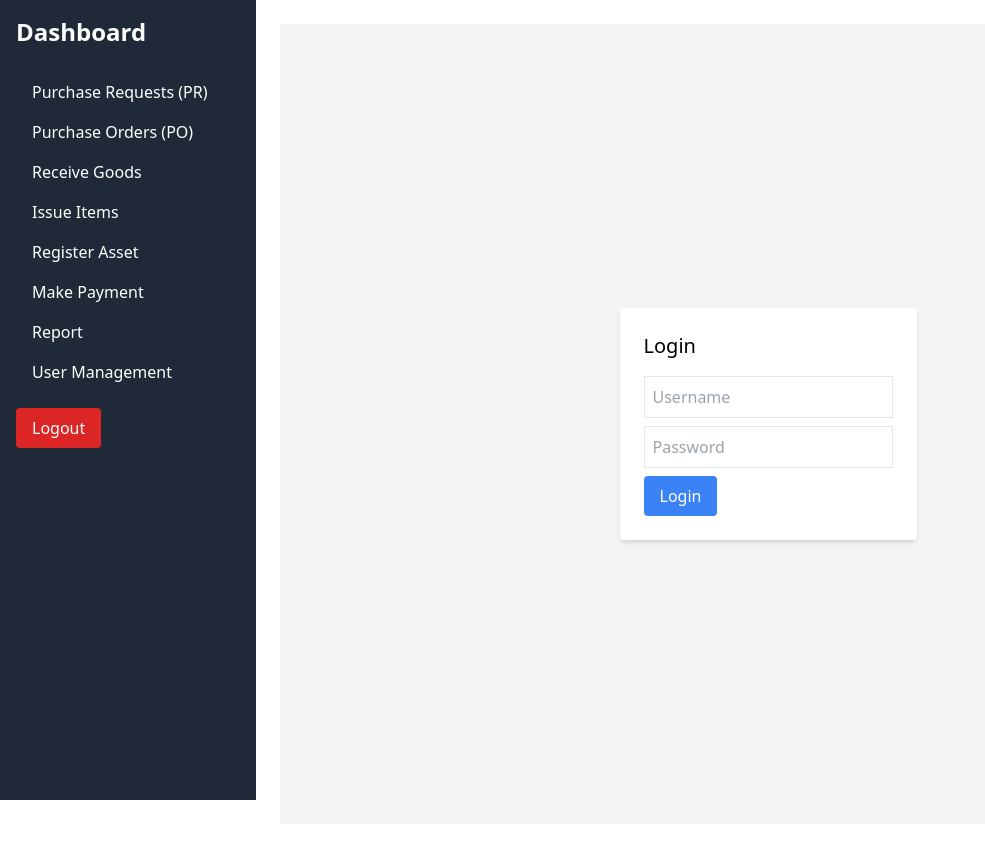
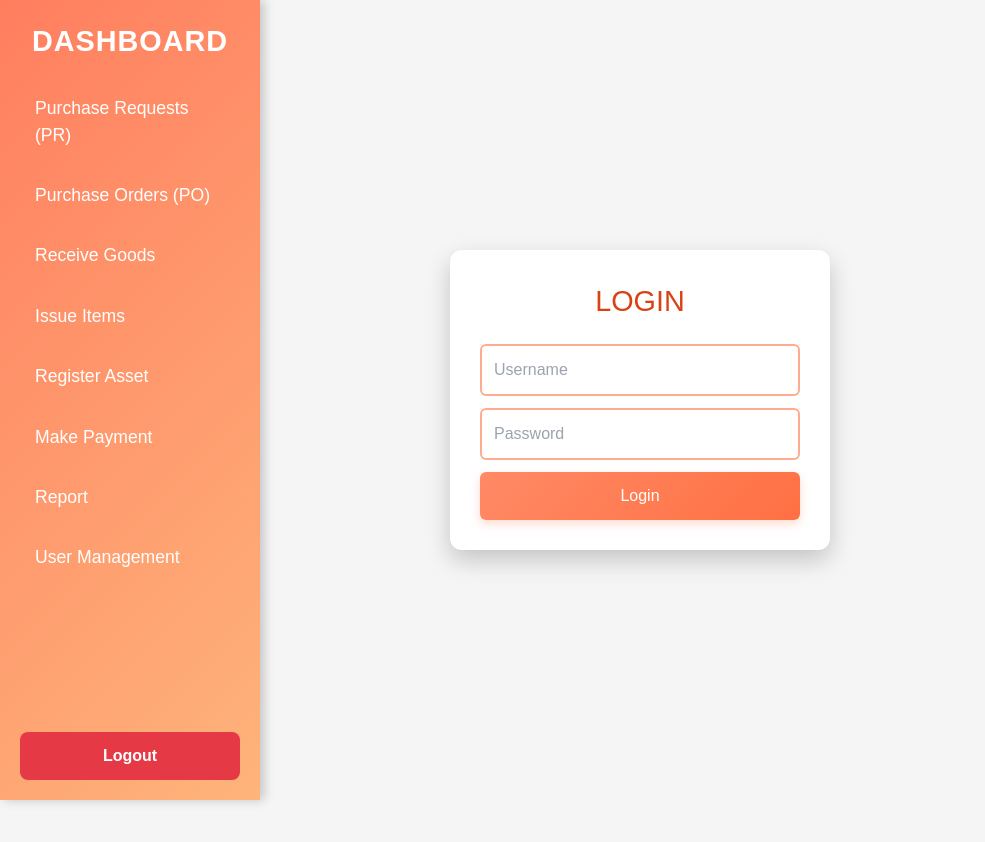
Before and after one commit to VarakornSPU/Project204, a React (Vite) app in the folder frontend/: page / in a window 1280 px wide. Shown: the top 842 px of the page, without its empty margins (0-985 px from the left). After the commit the page ends 800 px from the top, so only its background shows below. Built offline with nearby package versions, Linux system fonts and the light colour scheme; sample sign-in values are in the browser's storage.

Commit message:
UpdateStyle

```diff
--- a/frontend/src/App.jsx
+++ b/frontend/src/App.jsx
@@ -10,6 +10,8 @@ import RegisterAsset from './pages/RegisterAsset';
 import MakePayment from './pages/MakePayment';
 import ReportPage from './pages/ReportPage';
 import UserManagement from './pages/UserManagement';
+
+import './App.css';
 
 function App() {
   const [isLoggedIn, setIsLoggedIn] = useState(false);
--- a/frontend/src/components/Sidebar.css
+++ b/frontend/src/components/Sidebar.css
@@ -1,23 +1,76 @@
-/* Tailwind CSS for Sidebar */
+/* ======= Sidebar สไตล์โมเดิร์น ======= */
 .sidebar {
-    width: 250px;
-    height: 100%;
-    background-color: #2d3748;
+  width: 260px;
+  height: 100vh; /* เต็มหน้าจอแนวตั้ง */
+  background: linear-gradient(135deg, #ff7e5f, #feb47b); /* ไล่สีส้ม */
   color: white;
+  position: fixed; /* ล็อก Sidebar ไว้ซ้าย */
+  top: 0;
+  left: 0;
+  padding: 20px;
+  overflow-y: auto; /* Scroll ได้ถ้าเนื้อหาเยอะ */
+  box-shadow: 4px 0 10px rgba(0, 0, 0, 0.2); /* เงาด้านข้าง */
+  display: flex;
+  flex-direction: column;
+  transition: all 0.3s ease-in-out;
 }
+
+/* ======= หัวข้อ Dashboard ======= */
 .sidebar h2 {
-    font-size: 1.5rem;
+  font-size: 1.8rem;
   font-weight: bold;
+  text-align: center;
+  margin-bottom: 20px;
+  text-transform: uppercase;
+  letter-spacing: 1px;
 }
+
+/* ======= ลิสต์เมนู ======= */
+.sidebar ul {
+  list-style: none;
+  padding: 0;
+  flex-grow: 1;
+}
+
+/* ======= รายการเมนู ======= */
 .sidebar ul li {
-    padding: 10px 0;
+  margin-bottom: 10px;
 }
+
+/* ======= ลิงก์เมนู ======= */
 .sidebar ul li a {
   color: white;
   text-decoration: none;
-    padding: 10px;
-    display: block;
+  padding: 12px 15px;
+  display: flex;
+  align-items: center;
+  border-radius: 8px;
+  transition: background 0.3s, transform 0.2s;
+  font-size: 1.1rem;
 }
+
+/* ======= เอฟเฟกต์ Hover ======= */
 .sidebar ul li a:hover {
-    background-color: #4a5568;
+  background-color: rgba(255, 255, 255, 0.2);
+  transform: translateX(5px); /* ขยับเมนูไปข้างหน้าเล็กน้อย */
 }
+
+/* ======= ปุ่ม Logout ======= */
+.sidebar button {
+  width: 100%;
+  padding: 12px;
+  background: #e63946; /* สีแดงสวย */
+  color: white;
+  border: none;
+  border-radius: 8px;
+  cursor: pointer;
+  font-size: 1rem;
+  font-weight: bold;
+  transition: background 0.3s, transform 0.2s;
+}
+
+/* ======= เอฟเฟกต์ Hover Logout ======= */
+.sidebar button:hover {
+  background: #d62839;
+  transform: scale(1.05);
+}
--- a/frontend/src/components/Sidebar.jsx
+++ b/frontend/src/components/Sidebar.jsx
@@ -1,38 +1,29 @@
-// src/components/Sidebar.jsx
 import React from 'react';
 import { Link, useNavigate } from 'react-router-dom';
+import './Sidebar.css';
 
 export default function Sidebar() {
   const navigate = useNavigate();
 
   const handleLogout = () => {
-    // ลบ token จาก localStorage
     localStorage.removeItem('token');
-    // Redirect ไปหน้า Login
     navigate('/');
   };
 
   return (
-    <div className="sidebar w-64 h-screen bg-gray-800 text-white p-4">
-      <h2 className="text-2xl font-bold mb-6">Dashboard</h2>
+    <div className="sidebar">
+      <h2>Dashboard</h2>
       <ul>
-        <li><Link to="/pr" className="block py-2 px-4 hover:bg-gray-600">Purchase Requests (PR)</Link></li>
-        <li><Link to="/po" className="block py-2 px-4 hover:bg-gray-600">Purchase Orders (PO)</Link></li>
-        <li><Link to="/receive" className="block py-2 px-4 hover:bg-gray-600">Receive Goods</Link></li>
-        <li><Link to="/issue" className="block py-2 px-4 hover:bg-gray-600">Issue Items</Link></li>
-        <li><Link to="/asset" className="block py-2 px-4 hover:bg-gray-600">Register Asset</Link></li>
-        <li><Link to="/payment" className="block py-2 px-4 hover:bg-gray-600">Make Payment</Link></li>
-        <li><Link to="/report" className="block py-2 px-4 hover:bg-gray-600">Report</Link></li>
-        <li><Link to="/users" className="block py-2 px-4 hover:bg-gray-600">User Management</Link></li>
+        <li><Link to="/pr">Purchase Requests (PR)</Link></li>
+        <li><Link to="/po">Purchase Orders (PO)</Link></li>
+        <li><Link to="/receive">Receive Goods</Link></li>
+        <li><Link to="/issue">Issue Items</Link></li>
+        <li><Link to="/asset">Register Asset</Link></li>
+        <li><Link to="/payment">Make Payment</Link></li>
+        <li><Link to="/report">Report</Link></li>
+        <li><Link to="/users">User Management</Link></li>
       </ul>
-
-      {/* ปุ่ม Logout */}
-      <button
-        onClick={handleLogout}
-        className="mt-4 py-2 px-4 bg-red-600 text-white rounded hover:bg-red-700"
-      >
-        Logout
-      </button>
+      <button onClick={handleLogout}>Logout</button>
     </div>
   );
 }
--- /dev/null
+++ b/frontend/src/pages/Login.css
@@ -0,0 +1,91 @@
+body {
+    font-family: 'Poppins', sans-serif;
+    background: whitesmoke;
+    margin: 0;
+    padding: 0;
+    display: flex;
+    align-items: center;
+    justify-content: center;
+    height: 100vh;
+  }
+
+.login-form {
+    background: white;
+    padding: 30px;
+    border-radius: 12px;
+    box-shadow: 0 10px 25px rgba(0, 0, 0, 0.2);
+    width: 100%;
+    max-width: 380px;
+    text-align: center;
+    animation: fadeIn 0.6s ease-in-out;
+  }
+
+.login-form h2 {
+    font-size: 1.8rem;
+    color: #d84315; /* สีส้มเข้ม */
+    margin-bottom: 20px;
+  }
+
+.input-field {
+    width: 100%;
+    padding: 12px;
+    margin-bottom: 12px;
+    border: 2px solid #ffab91;
+    border-radius: 6px;
+    font-size: 1rem;
+    transition: all 0.3s ease-in-out;
+  }
+
+.input-field:focus {
+    border-color: #ff7043;
+    outline: none;
+    box-shadow: 0 0 8px rgba(255, 112, 67, 0.5);
+  }
+
+.error-message {
+    color: #e53935; /* สีแดงแจ้งเตือน */
+    margin-bottom: 10px;
+    font-size: 0.9rem;
+  }
+
+.login-button {
+    width: 100%;
+    padding: 12px;
+    background: linear-gradient(135deg, #ff8a65, #ff7043);
+    color: white;
+    border: none;
+    border-radius: 6px;
+    font-size: 1rem;
+    cursor: pointer;
+    transition: all 0.3s ease-in-out;
+    box-shadow: 0 4px 10px rgba(255, 138, 101, 0.3);
+  }
+
+.login-button:hover {
+    transform: translateY(-2px);
+    background: linear-gradient(135deg, #ff7043, #ff8a65);
+    box-shadow: 0 8px 20px rgba(255, 112, 67, 0.5);
+  }
+
+.login-button:active {
+    transform: scale(0.98);
+  }
+
+/* Animation */
+@keyframes fadeIn {
+    from {
+      opacity: 0;
+      transform: translateY(-20px);
+    }
+    to {
+      opacity: 1;
+      transform: translateY(0);
+    }
+  }
+
+/* Responsive */
+@media (max-width: 640px) {
+    .login-form {
+      width: 90%;
+    }
+  }
--- a/frontend/src/pages/Login.jsx
+++ b/frontend/src/pages/Login.jsx
@@ -1,5 +1,6 @@
 import { useState } from 'react';
 import axios from 'axios';
+import "../pages/Login.css";
 
 export default function Login() {
   const [username, setUsername] = useState('');
@@ -14,20 +15,20 @@ export default function Login() {
       });
       localStorage.setItem('token', res.data.token);
       alert('Login successful!');
-      window.location.href = '/pr'; // เปลี่ยนเส้นทางไปหน้า PR
+      window.location.href = '/pr';
     } catch (err) {
       setError('Login failed');
     }
   };
 
   return (
-    <div className='flex items-center justify-center h-screen bg-gray-100'>
-      <form onSubmit={handleLogin} className='bg-white p-6 rounded shadow-md'>
-        <h2 className='text-xl mb-4'>Login</h2>
-        <input className='block border p-2 mb-2 w-full' type='text' placeholder='Username' value={username} onChange={(e) => setUsername(e.target.value)} />
-        <input className='block border p-2 mb-2 w-full' type='password' placeholder='Password' value={password} onChange={(e) => setPassword(e.target.value)} />
-        {error && <p className='text-red-500'>{error}</p>}
-        <button className='bg-blue-500 text-white px-4 py-2 rounded' type='submit'>Login</button>
+    <div className="container">
+      <form onSubmit={handleLogin} className="login-form">
+        <h2>LOGIN</h2>
+        <input className="input-field" type="text" placeholder="Username" value={username} onChange={(e) => setUsername(e.target.value)} />
+        <input className="input-field" type="password" placeholder="Password" value={password} onChange={(e) => setPassword(e.target.value)} />
+        {error && <p className="error-message">{error}</p>}
+        <button className="login-button" type="submit">Login</button>
       </form>
     </div>
   );
--- /dev/null
+++ b/frontend/src/pages/PRPage.css
@@ -0,0 +1,94 @@
+/* ======= จัดการ Layout ======= */
+.pr-container {
+    margin-left: 260px; /* เว้นที่ให้ Sidebar */
+    padding: 20px;
+    min-height: 100vh; /* เต็มจอแนวตั้ง */
+    background-color: #f8f9fa; /* สีพื้นหลังอ่อน */
+  }
+
+  /* ======= หัวข้อใหญ่ ======= */
+  .pr-title {
+    font-size: 1.8rem;
+    font-weight: bold;
+    margin-bottom: 20px;
+    color: #333;
+  }
+
+  /* ======= ปุ่ม เพิ่มสินค้า & สร้างใบ PR ======= */
+  .button-container {
+    display: flex;
+    justify-content: space-between;
+    gap: 10px;
+    margin-top: 20px;
+  }
+
+  .pr-button {
+    padding: 10px 20px;
+    font-size: 1rem;
+    font-weight: bold;
+    border-radius: 6px;
+    cursor: pointer;
+    transition: all 0.3s ease;
+  }
+
+  .add-item {
+    background: #ff9800; /* ปุ่มสีส้ม */
+    color: white;
+  }
+
+  .add-item:hover {
+    background: #e68900;
+  }
+
+  .submit-pr {
+    background: #4caf50; /* ปุ่มสีเขียว */
+    color: white;
+    margin-top: 10px;
+  }
+
+  .submit-pr:hover {
+    background: #388e3c;
+  }
+
+  /* ======= ตารางรายการสินค้า ======= */
+  .pr-table {
+    width: 100%;
+    border-collapse: collapse;
+    background: white;
+    border-radius: 8px;
+    box-shadow: 0 4px 8px rgba(0, 0, 0, 0.1);
+    overflow: hidden;
+  }
+
+  .pr-table th,
+  .pr-table td {
+    padding: 12px;
+    border: 1px solid #ddd;
+    text-align: center;
+  }
+
+  .pr-table th {
+    background: #ff9800; /* หัวตารางสีส้ม */
+    color: white;
+  }
+
+  .pr-table td select,
+  .pr-table td input {
+    width: 100%;
+    padding: 8px;
+    border: 1px solid #ccc;
+    border-radius: 4px;
+    text-align: center;
+  }
+
+  .pr-table td input[type="number"] {
+    text-align: center;
+  }
+
+  /* ======= Responsive ======= */
+  @media (max-width: 768px) {
+    .pr-container {
+      margin-left: 0; /* ให้เต็มหน้าจอในมือถือ */
+      padding: 15px;
+    }
+  }
```
Also changed, not shown: frontend/package.json (+4 -4 lines), frontend/src/pages/PRPage.jsx (+35 -26 lines), frontend/src/App.css (added), 2 other files (tests, documents, lock files or other folders). Lines whose indentation alone changed are shown as unchanged.
